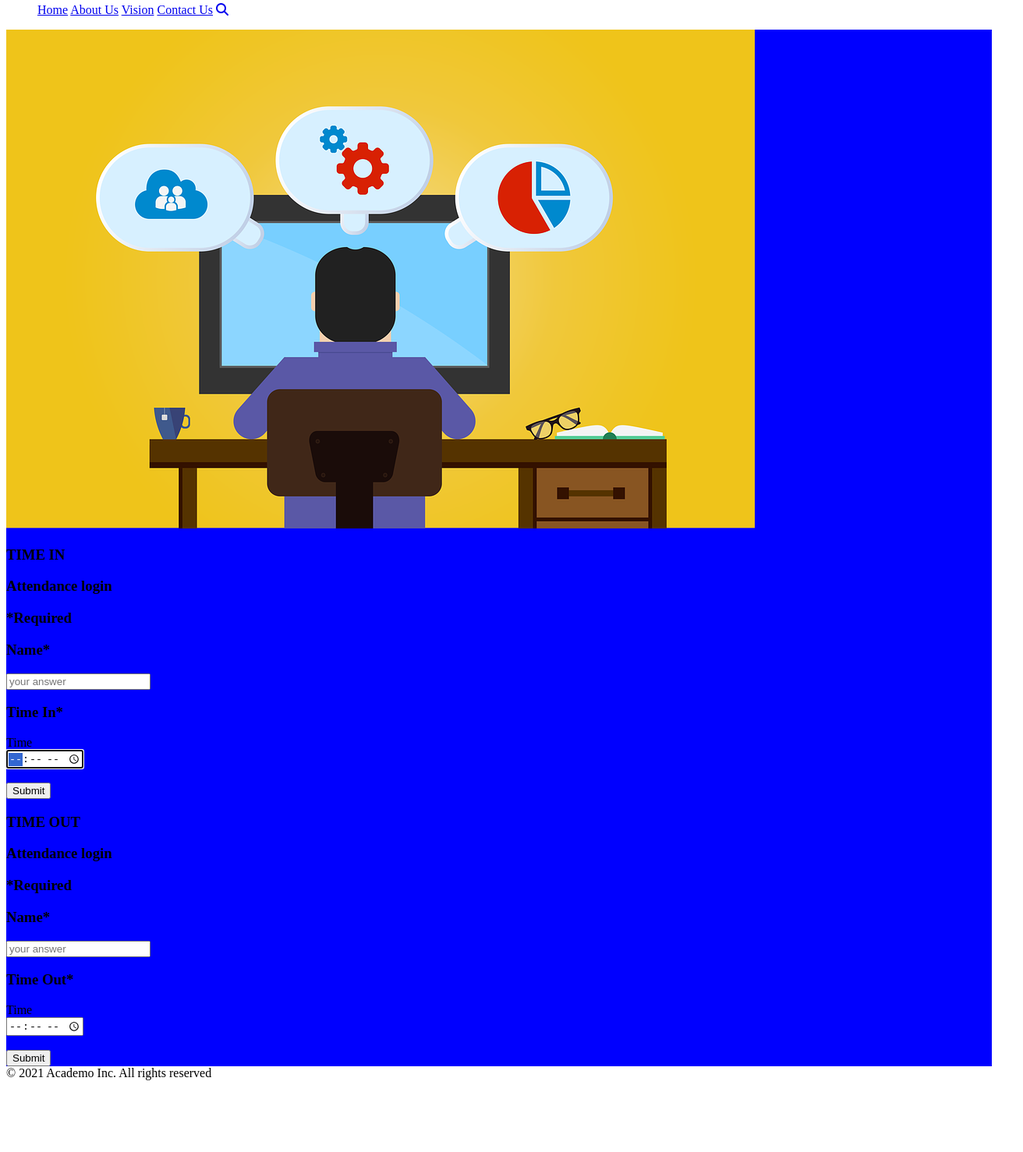
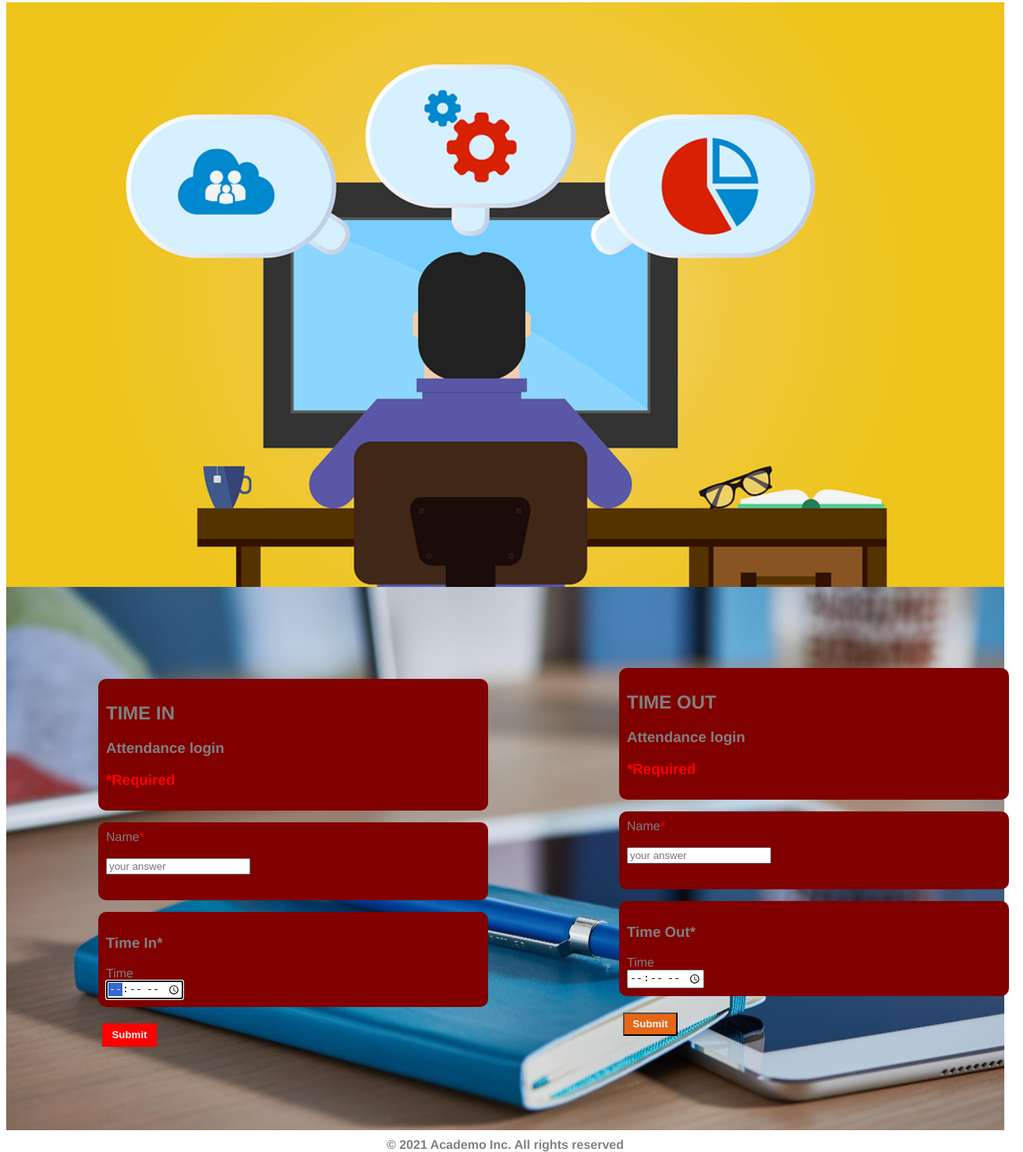
Before and after one commit to Hnabaju/academo, a plain HTML site: page index.html in a window 1280 px wide. Shown: the part 59-1537 px from the top of the page at 78% size, 1312 px wide, since content can reach past the window. Before the commit the page ends 1453 px from the top, so only its background shows below. Drawn offline with Linux system fonts and the light colour scheme.

Commit message:
new files

```diff
--- a/index.html
+++ b/index.html
@@ -3,85 +3,103 @@
 <head>
 	<meta charset="utf-8">
 	<meta name="viewport" content="width=device-width,initial-scale=1.0">
+	<meta http-equiv="X-UA-Compatible" content="IE=edge">
 	<link rel="stylesheet" type="text/css" href="styles.css">
+	<link href="https://fonts.googleapis.com/icon?family=Material+Icons" rel="stylesheet">
 	<script src="https://kit.fontawesome.com/1a0377a86c.js" crossorigin="anonymous"></script>
-	<title>Academo Online Attendance(AOA)</title>
+	<title>Academo atendance</title>
 </head>
 <body>
-	<header>
-	   <nav id="header" class="navbar">
+	<section id="main-content" class="col-lg-4 col-md-6 col-sm-12 col-xs-12">
+	<header class="header">
 		<div class="container">
-			<img src="Academo_logo.png" width="10%">
+			<img id="home" src="Academo_logo.png" alt="Academo-image">
 		</div>
-		<div id="btn" class="list">
-			<ul>
-				<a href="home">Home</a>
-				<a href="about-us">About Us</a>
-				<a href="vision">Vision</a>
-				<a href="contact">Contact Us</a>
-				<a href="search"><i class="fas fa-search"></i></a>
-			</ul>
+		<div class="head">
+
+		</label>
+				<a class="active" href="index.html">Home</a>
+				<a href="about.html">About Us</a>
+				<a href="vision.html">Vision</a>
+				<a href="contact.html">Contact Us</a>
+				<a href=""><i class="fas fa-search"></i></a>
 		</div>
 	</header>
-	<section class="main-content">
-		<div class="col-lg-12 col-md-12 col-sm-12">
-			<img src="bg1.png">
-		</div>
-
-	<section>
-		<div id="title" class="col-lg-12 col-md-12 col-sm-12">
+	  <div id="content" class="col-lg-4 col-md-6 col-sm-12"></div>
+	  <div id="content-wrapper" class="col-lg-4 col-md-6 col-sm-12 col-xs-12">
+	  	<div class="text-wrapper">
+		<div class="timein">
+		<table>
+		<tr>
+		<td>
 		<form action="register">
-		<div>
+		<div class="text">
 			<h1>TIME IN</h1>
 			<h3>Attendance login</h3>
-			<h3>*Required</h3>
+			<h3 class="required">*Required</h3>
 		</div>
-		<div class="content">
-			<label for="name"><h3>Name*</h3></label>
+		<div class="contents">
+			<label for="name" class="name">Name</label>
+			<br>
+			<br>
 			<input type="text" name="your names" placeholder="your answer">
 		</div>
 		<div class="row">
 			<h3>Time In*</h3>
-			<label for="time in">Time</label>
+			<label for="timein">Time</label>
 			<br>
-			<input type="time" autofocus="time" min="01" max="24" oninput=||(value='');>
+			<input type="time" autofocus="true" min="2" max="2" oninput=||(value='');>
 
 		</div>
 		<br>
-		<div class="row">
-			<button class="button" onclick="submit()"><span>Submit</span></button>
+		<div class="column">
+			<button class="button1" onclick="submit()"><span>Submit</span></button>
 		</div>
 		</form>
+	</td>
+	</tr>
+	</table>
 	</div>
-	</section>
 
-	<section class="main-content">
 
-		<div id="title" class="col-lg-12 col-md-12 col-sm-12">
+
+
+	    <div id="content2" class="col-lg-4 col-md-6 col-sm-12">
+		<div class="timeout">
+		<table>
+		<tr>
+		<td>
 		<form action="register">
-		<div>
+		<div class="text">
 			<h1>TIME OUT</h1>
 			<h3>Attendance login</h3>
-			<h3>*Required</h3>
+			<h3 class="required">*Required</h3>
 		</div>
-		<div class="content">
-			<label for="name"><h3>Name*</h3></label>
+		<div class="contents">
+			<label for="name" class="name">Name</label>
+			<br>
+			<br>
 			<input type="text" name="your names" placeholder="your answer">
 		</div>
 		<div class="row">
 			<h3>Time Out*</h3>
-			<label for="time in">Time</label>
+			<label for="timeout">Time</label>
 			<br>
-			<input type="time" autofocus="time" min="01" max="24" oninput=||(value='');>
+			<input type="time" autofocus="true" min="2" max="2" oninput=||(value='');>
 
 		</div>
 		<br>
-		<div class="row">
+		<div class="column">
 			<button class="button" onclick="submit()"><span>Submit</span></button>
-		</div>
-		</form>
+	    </div>
+       </form>
+	</td>
+	</tr>
+	</table>
 	</div>
-	</section>
+	</div>
+	</div>
+	</div>
 </section>
 
 	<footer class="footer">
--- a/styles.css
+++ b/styles.css
@@ -1,3 +1,201 @@
-.main-content{
+*{
+	box-sizing: border-box;
+
+}
+
+body{
+	width: 100%;
+	position: absolute;
+	color: gray;
+	font-family: helvetica, Arial, sans-serif;
+}
+#home{
+	width: 10%;
+	text-align: left;
+	position: absolute;
+
+
+}
+
+
+.header{
+	margin-bottom: 0;
+}
+.head{
+	text-align: right;
+
+
+
+}
+a{
+	text-decoration: none;
+	font-weight: 700;
+	font-size: 30px;
+	letter-spacing: 1px;
+	background: skyblue;
+	border-radius: 20px;
+	padding: 2px 10px;
+	margin: 5px;
+	margin-bottom: 0;
+}
+
+a:hover{
 	background: blue;
+	color: white;
+	transition: .5s;
 }
+
+.required{
+	color: red;
+}
+.button1{
+	color: whitesmoke;
+	background: red;
+	font-weight: 700;
+	border: 0;
+	width: 70px;
+	height: 30px;
+	margin-left: 20px;
+
+}
+.button{
+	color: ghostwhite;
+	background: #e56717;
+	font-weight: 700;
+	border: -5px;
+	width: 70px;
+	height: 30px;
+	margin-top: 0;
+	margin-left: 20px;
+}
+footer{
+	font-weight: 700;
+	text-align: center;
+	margin-top: 10px;
+
+}
+.name:after{
+	content: "*";
+	color: red;
+
+}
+
+
+#content{
+	position: relative;
+	background: url(bg1.png)no-repeat center;
+	background-size: cover;
+	height: 750px;
+	margin-top: 20px;
+}
+
+#content-wrapper{
+	background: url(bg2.jpg)no-repeat center;
+	height: auto;
+	background-size: cover;
+
+
+}
+.text{
+	position: relative;
+	background: maroon;
+	width: 500px;
+	margin: 15px;
+	padding: 10px;
+	border-radius: 10px;
+	padding-left: 10px;
+}
+.contents{
+	background: maroon;
+	height: 100px;
+	margin: 15px;
+	padding: 10px;
+	border-radius: 10px;
+	padding-left: 10px;
+}
+.row{
+	background: maroon;
+	border-radius: 10px;
+	padding: 10px;
+	margin: 15px;
+	margin-bottom: 3px;
+	padding-left: 10px;
+}
+.text-wrapper{
+	display: inline-block;
+
+
+
+
+}
+.timein{
+	width: 40%;
+	margin: 100px;
+	position: relative;
+}
+.timeout{
+	width: 40%;
+	float: right;
+	position: absolute;
+	right: 0;
+	top: 890px;
+	margin-top: 0;
+}
+
+@media(max-width: 1199px){
+	.col-md-12, .col-sm-12, .col-xs-12 {
+		position: relative;
+		bottom: ;
+		padding-right: 15px;
+		padding-left: 15px;
+		float: left;
+		width: 100%;
+
+	}
+
+.timein{
+	width: 100%;
+	float: left;
+	margin-left: 30px;
+
+}
+.timeout{
+	width: 100% ;
+	float: left;
+	margin-top: -1000px;
+	margin-right: -20px;
+}
+.text-wrapper{
+	display: inline;
+}
+#content-wrapper{
+	height: 1200px;
+}
+
+a {
+	font-size: 16px;
+	margin-top: 0;
+
+}
+
+.head{
+
+	width: 100%;
+	height: 50px;
+	background: lightgreen;
+	top: 0;
+	left: 0;
+	text-align: right;
+	margin-top: 0;
+	display: block;
+	padding: 15px;
+
+
+
+
+}
+#content{
+	margin-top: 0;
+}
+
+}
```
Also changed, not shown: about.html (added, +37 -0 lines), contact.html (added, +36 -0 lines), vision.html (added, +36 -0 lines).
